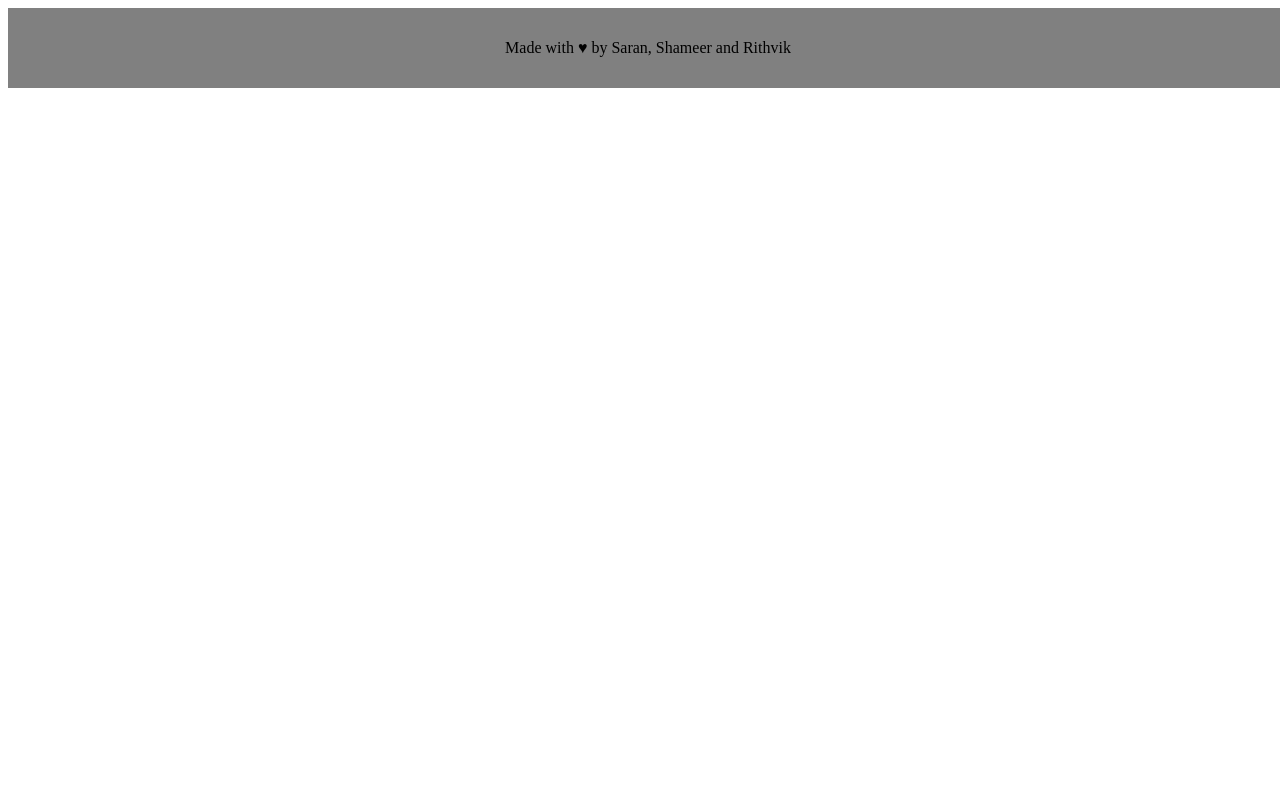
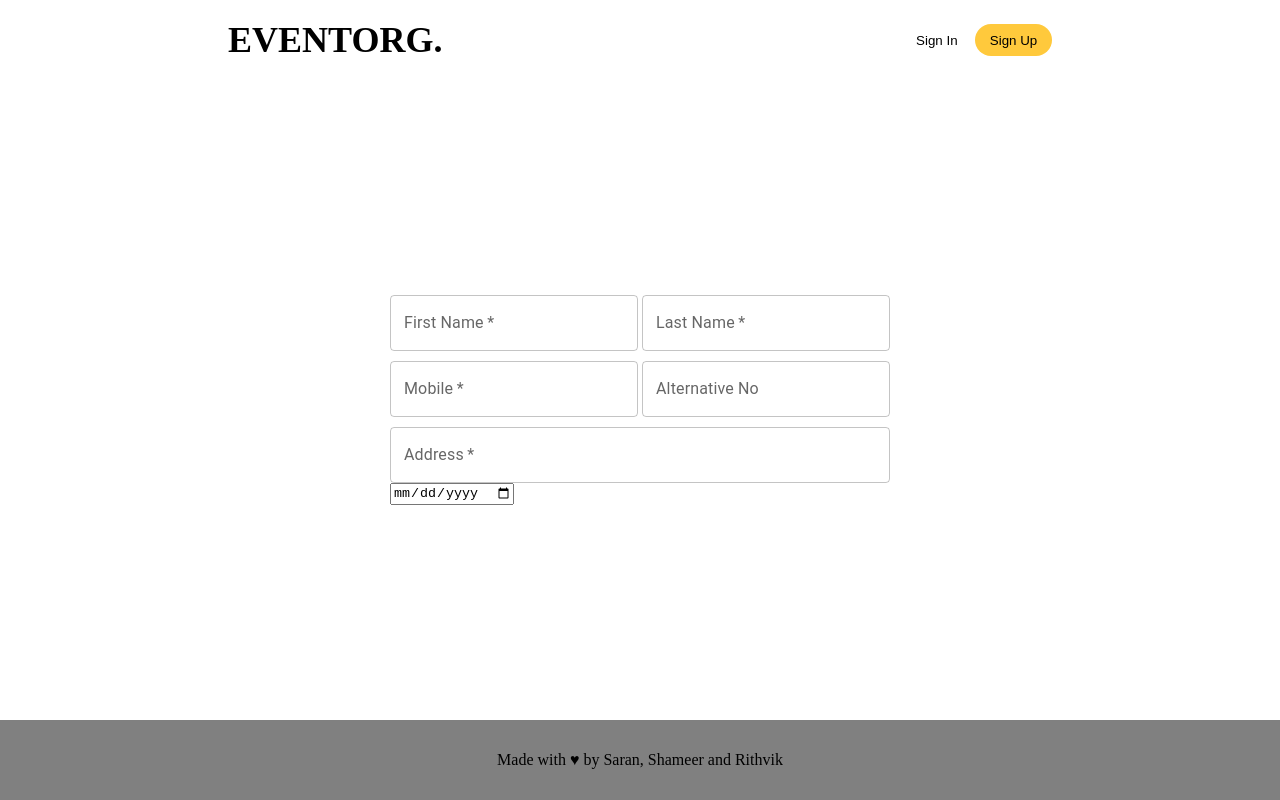
Before and after one commit to saran-3sr/eventmanager-client, a React (Create React App) app: page /booking in a window 1280 px wide. Built offline with nearby package versions, Linux system fonts and the light colour scheme.

Commit message:
Booking Half done

```diff
--- a/package.json
+++ b/package.json
@@ -3,10 +3,15 @@
   "version": "0.1.0",
   "private": true,
   "dependencies": {
+    "@date-io/date-fns": "^2.14.0",
+    "@date-io/dayjs": "^2.14.0",
+    "@date-io/luxon": "^2.14.0",
+    "@date-io/moment": "^2.14.0",
     "@emotion/react": "^11.9.0",
     "@emotion/styled": "^11.8.1",
     "@mui/icons-material": "^5.8.0",
     "@mui/material": "^5.8.0",
+    "@mui/x-date-pickers": "^5.0.0-alpha.3",
     "@testing-library/jest-dom": "^5.16.4",
     "@testing-library/react": "^13.2.0",
     "@testing-library/user-event": "^13.5.0",
--- a/src/App.js
+++ b/src/App.js
@@ -3,14 +3,16 @@ import Signup from "./component/Auth/Signup";
 import {Routes,Route} from 'react-router-dom'
 import HomePage from "./pages/HomePage";
 import Footer from "./component/common/Footer";
+import BookingEvent from "./pages/BookingEvent";
 
 function App() {
   return (
     <div className="App">
       <Routes>
-        <Route path="/" element={<Login/>} />
+        <Route path="/" exact element={<Login/>} />
         <Route path="/register" element={<Signup/>}/>
         <Route path="/home" element={<HomePage/>} />
+        <Route path="/booking" element={<BookingEvent/>}/>
       </Routes>
       <Footer />
     </div>
--- /dev/null
+++ b/src/component/Booking/BookingForm.jsx
@@ -0,0 +1,65 @@
+import React from 'react'
+import { Box } from '@mui/material'
+import { TextField } from '@mui/material'
+import Stack from '@mui/material/Stack';
+import './../../css/Booking/BookingForm.css'
+// import { DateTimePicker } from '@mui/x-date-pickers/DateTimePicker';
+// import { AdapterDateFns } from '@mui/x-date-pickers/AdapterDateFns';
+// import { LocalizationProvider } from '@mui/x-date-pickers';
+export default function BookingForm() {
+  return (
+    <div className="BookingForm">
+        <Box
+        component="form"
+        autoComplete='off'
+        noValidate
+        sx={{
+            width:'80%',
+            maxWidth:'500px'
+        }}
+        >
+            <div className='BookingBox'>
+                <div className="bookingname bookingFlex">
+                    <TextField
+                    required
+                    id="firstName"
+                    label="First Name"
+                    placeholder='firstName'
+                    />
+                    <TextField
+                    required
+                    id="lastName"
+                    label="Last Name"
+                    placeholder='lastName'
+                    />
+                </div>
+
+                <div className="bookingmobile bookingFlex">
+                    <TextField
+                    required
+                    id="Mobile"
+                    label="Mobile"
+                    placeholder='Mobile'
+                    />
+                    <TextField
+                    id="alternative"
+                    label="Alternative No"
+                    placeholder='Alternative No'
+                    />
+                </div>
+
+                <TextField
+                required
+                id="Address"
+                label="Address"
+                placeholder='Name'
+                />
+                <div className="dateTime">
+                    <input type="date" />
+                </div>
+            </div>
+
+        </Box>
+    </div>
+  )
+}
--- /dev/null
+++ b/src/css/Booking/BookingForm.css
@@ -0,0 +1,18 @@
+.BookingForm
+{
+    display: flex;
+    justify-content: center;
+    align-items: center;
+    min-height: 80vh;
+}
+.BookingBox
+{
+    display: flex;
+    flex-direction: column;
+}
+.bookingFlex
+{
+    display: flex;
+    justify-content:space-between;
+    margin-bottom: 2%;
+}
--- a/src/index.css
+++ b/src/index.css
@@ -1,6 +1,6 @@
 body
 {
-    margin-bottom: 0;
+    margin: 0;
     overflow-x: hidden;
 }
 button:hover
--- a/src/pages/BookingEvent.jsx
+++ b/src/pages/BookingEvent.jsx
@@ -0,0 +1,14 @@
+import React from 'react'
+import BookingForm from '../component/Booking/BookingForm'
+import Navbar from '../component/common/Navbar'
+
+function BookingEvent() {
+  return (
+    <div className="BookingEvent">
+        <Navbar/>
+        <BookingForm/>
+    </div>
+  )
+}
+
+export default BookingEvent
```
Also changed, not shown: 1 other file (tests, documents, lock files or other folders).
